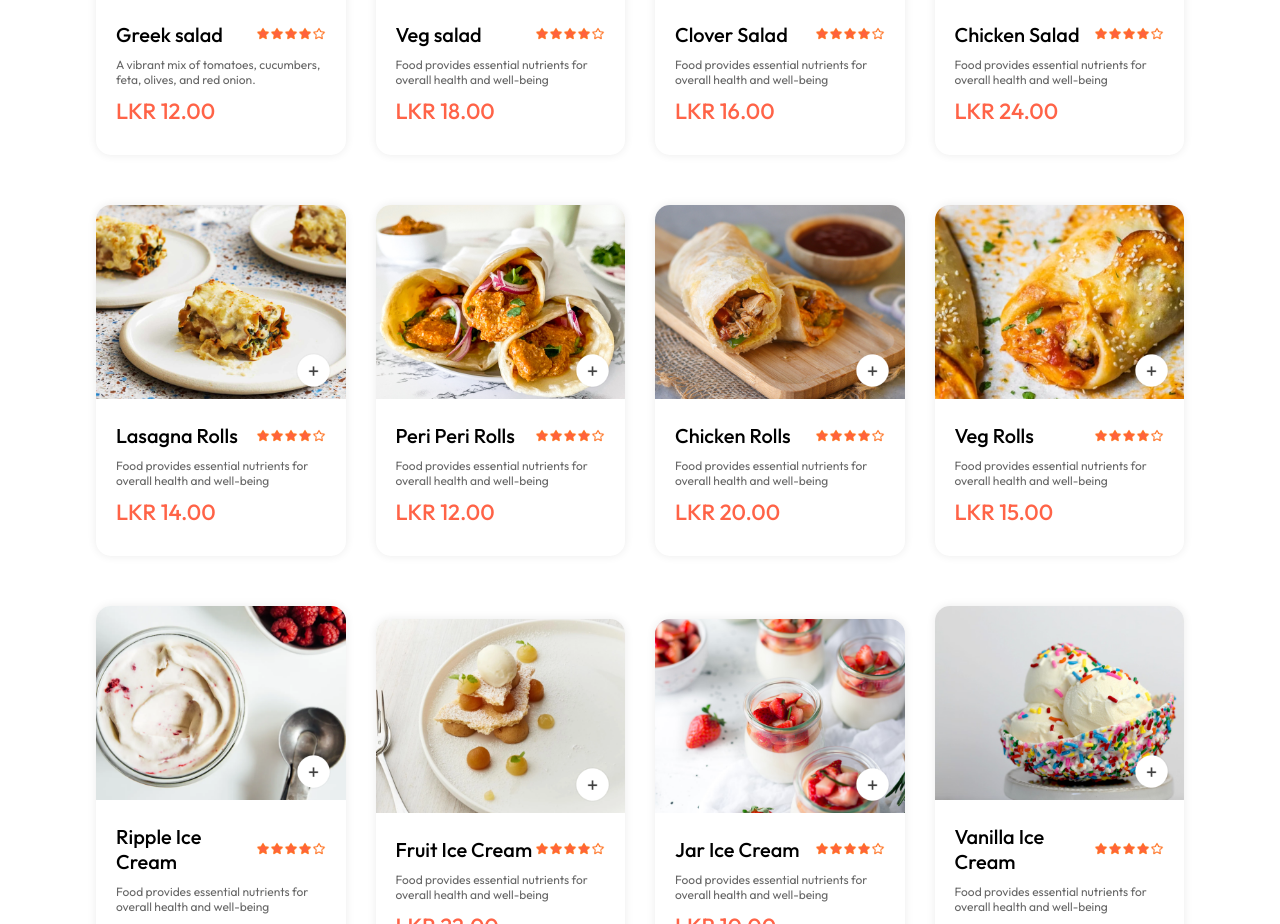
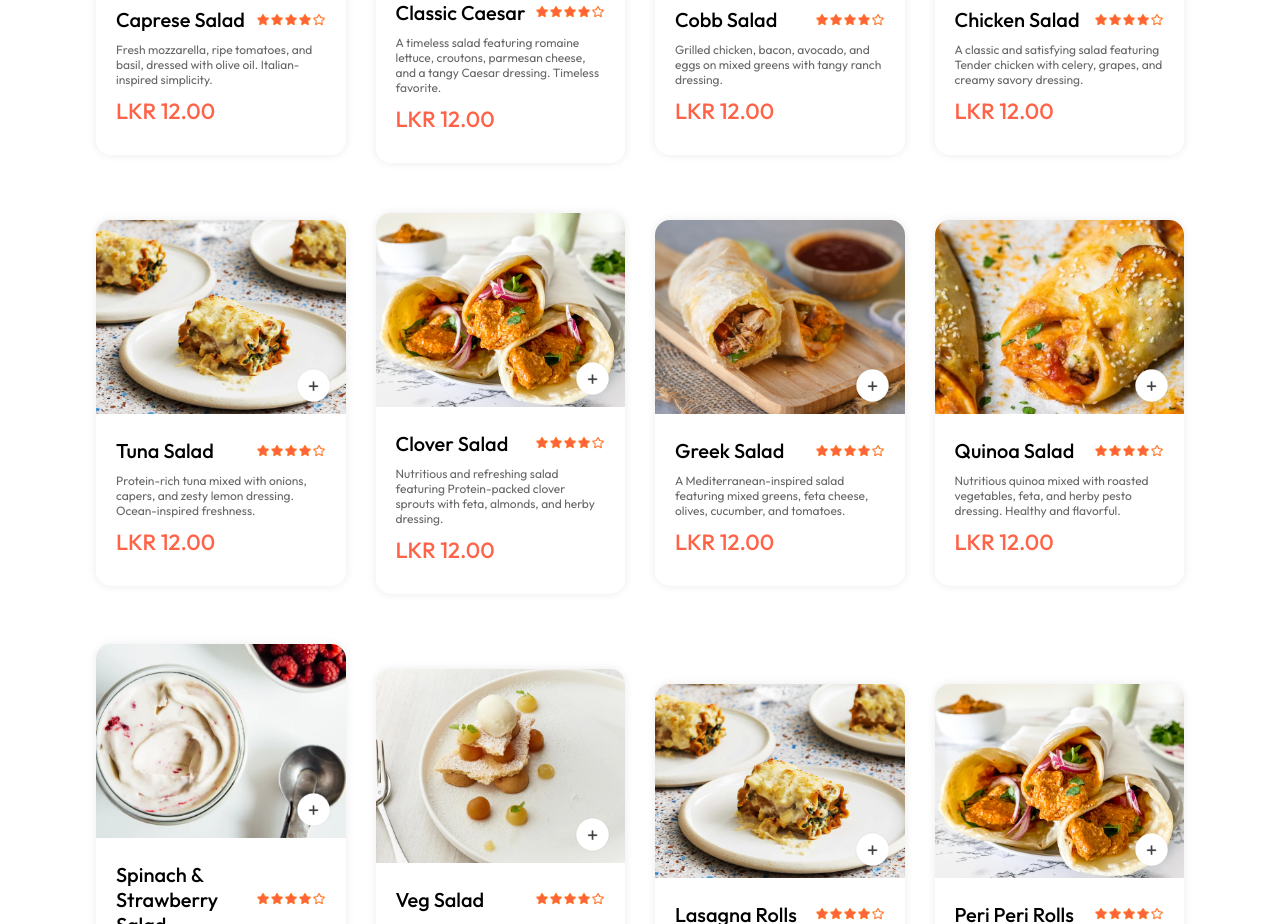
Before and after one commit to GeethakaSankalpa/Munch-Out, a React (Vite) app in the folder frontend/: page / in a window 1280 px wide. Shown: the part 1288-2212 px from the top of the page. Built offline with nearby package versions, Linux system fonts and the light colour scheme.

Commit message:
Update food items

```diff
--- a/frontend/src/assets/assets.js
+++ b/frontend/src/assets/assets.js
@@ -27,6 +27,7 @@ import food_7 from './food_7.png'
 import food_8 from './food_8.png'
 import food_9 from './food_9.png'
 import food_10 from './food_10.png'
+
 import food_11 from './food_11.png'
 import food_12 from './food_12.png'
 import food_13 from './food_13.png'
@@ -37,6 +38,7 @@ import food_17 from './food_17.png'
 import food_18 from './food_18.png'
 import food_19 from './food_19.png'
 import food_20 from './food_20.png'
+
 import food_21 from './food_21.png'
 import food_22 from './food_22.png'
 import food_23 from './food_23.png'
@@ -47,8 +49,127 @@ import food_27 from './food_27.png'
 import food_28 from './food_28.png'
 import food_29 from './food_29.png'
 import food_30 from './food_30.png'
+
 import food_31 from './food_31.png'
 import food_32 from './food_32.png'
+// import food_33 from './food_33 .png'
+// import food_34 from './food_34 .png'
+// import food_35 from './food_35 .png'
+// import food_36 from './food_36 .png'
+// import food_37 from './food_37 .png'
+// import food_38 from './food_38 .png'
+// import food_39 from './food_39 .png'
+// import food_40 from './food_40 .png'
+
+// import food_41 from './food_41 .png'
+// import food_42 from './food_42 .png'
+// import food_43 from './food_43 .png'
+// import food_44 from './food_44 .png'
+// import food_45 from './food_45 .png'
+// import food_46 from './food_46 .png'
+// import food_47 from './food_47 .png'
+// import food_48 from './food_48 .png'
+// import food_49 from './food_49 .png'
+// import food_50 from './food_50 .png'
+
+// import food_51 from './food_51 .png'
+// import food_52 from './food_52 .png'
+// import food_53 from './food_53 .png'
+// import food_54 from './food_54 .png'
+// import food_55 from './food_55 .png'
+// import food_56 from './food_56 .png'
+// import food_57 from './food_57 .png'
+// import food_58 from './food_58 .png'
+// import food_59 from './food_59 .png'
+// import food_60 from './food_60 .png'
+
+// import food_61 from './food_61 .png'
+// import food_62 from './food_62 .png'
+// import food_63 from './food_63 .png'
+// import food_64 from './food_64 .png'
+// import food_65 from './food_65 .png'
+// import food_66 from './food_66 .png'
+// import food_67 from './food_67 .png'
+// import food_68 from './food_68 .png'
+// import food_69 from './food_69 .png'
+// import food_70 from './food_70 .png'
+
+// import food_71 from './food_71 .png'
+// import food_72 from './food_72 .png'
+// import food_73 from './food_73 .png'
+// import food_74 from './food_74 .png'
+// import food_75 from './food_75 .png'
+// import food_76 from './food_76 .png'
+// import food_77 from './food_77 .png'
+// import food_78 from './food_78 .png'
+// import food_79 from './food_79 .png'
+// import food_80 from './food_80 .png'
+
+// import food_81 from './food_81 .png'
+// import food_82 from './food_82 .png'
+// import food_83 from './food_83 .png'
+// import food_84 from './food_84 .png'
+// import food_85 from './food_85 .png'
+// import food_86 from './food_86 .png'
+// import food_87 from './food_87 .png'
+// import food_88 from './food_88 .png'
+// import food_89 from './food_89 .png'
+// import food_90 from './food_90 .png'
+
+// import food_91 from './food_91 .png'
+// import food_92 from './food_92 .png'
+// import food_93 from './food_93 .png'
+// import food_94 from './food_94 .png'
+// import food_95 from './food_95 .png'
+// import food_96 from './food_96 .png'
+// import food_97 from './food_97 .png'
+// import food_98 from './food_98 .png'
+// import food_99 from './food_99 .png'
+// import food_100 from './food_100.png'
+
+// import food_101 from './food_101.png'
+// import food_102 from './food_102.png'
+// import food_103 from './food_103.png'
+// import food_104 from './food_104.png'
+// import food_105 from './food_105.png'
+// import food_106 from './food_106.png'
+// import food_107 from './food_107.png'
+// import food_108 from './food_108.png'
+// import food_109 from './food_109.png'
+// import food_110 from './food_110.png'
+
+// import food_111 from './food_111.png'
+// import food_112 from './food_112.png'
+// import food_113 from './food_113.png'
+// import food_114 from './food_114.png'
+// import food_115 from './food_115.png'
+// import food_116 from './food_116.png'
+// import food_117 from './food_117.png'
+// import food_118 from './food_118.png'
+// import food_119 from './food_119.png'
+// import food_120 from './food_120.png'
+
+// import food_121 from './food_121.png'
+// import food_122 from './food_122.png'
+// import food_123 from './food_123.png'
+// import food_124 from './food_124.png'
+// import food_125 from './food_125.png'
+// import food_126 from './food_126.png'
+// import food_127 from './food_127.png'
+// import food_128 from './food_128.png'
+// import food_129 from './food_129.png'
+// import food_130 from './food_130.png'
+
+// import food_131 from './food_131.png'
+// import food_132 from './food_132.png'
+// import food_133 from './food_133.png'
+// import food_134 from './food_134.png'
+// import food_135 from './food_135.png'
+// import food_136 from './food_136.png'
+// import food_137 from './food_137.png'
+// import food_138 from './food_138.png'
+// import food_139 from './food_139.png'
+// import food_140 from './food_140.png'
 
 import add_icon_white from './add_icon_white.png'
 import add_icon_green from './add_icon_green.png'
@@ -94,7 +215,7 @@ export const menu_list = [
         menu_image: menu_1
     },
     {
-        menu_name: "Pastry Items",
+        menu_name: "Pastry",
         menu_image: menu_2
     },
     {
@@ -148,35 +269,86 @@ export const menu_list = [
 
 export const food_list = [
     {
-        _id: "1",
-        name: "Greek salad",
-        image: food_1,
-        price: 12,
-        description: "A vibrant mix of tomatoes, cucumbers, feta, olives, and red onion.",
-        category: "Salad"
+        _id:"1",
+        name:"Caprese Salad",
+        image:food_1,
+        price:12,
+        description: "Fresh mozzarella, ripe tomatoes, and basil, dressed with olive oil. Italian-inspired simplicity.",
+        category:"Salad"
     },
     {
-        _id: "2",
-        name: "Veg salad",
-        image: food_2,
-        price: 18,
-        description: "Food provides essential nutrients for overall health and well-being",
-        category: "Salad"
-    }, {
-        _id: "3",
-        name: "Clover Salad",
-        image: food_3,
-        price: 16,
-        description: "Food provides essential nutrients for overall health and well-being",
-        category: "Salad"
-    }, {
-        _id: "4",
-        name: "Chicken Salad",
-        image: food_4,
-        price: 24,
-        description: "Food provides essential nutrients for overall health and well-being",
-        category: "Salad"
-    }, {
+        _id:"2",
+        name:"Classic Caesar",
+        image:food_2,
+        price:12,
+        description: "A timeless salad featuring romaine lettuce, croutons, parmesan cheese, and a tangy Caesar dressing. Timeless favorite.",
+        category:"Salad"
+    },
+    {
+        _id:"3",
+        name:"Cobb Salad",
+        image:food_3,
+        price:12,
+        description: "Grilled chicken, bacon, avocado, and eggs on mixed greens with tangy ranch dressing.",
+        category:"Salad"
+    },
+    {
+        _id:"4",
+        name:"Chicken Salad",
+        image:food_4,
+        price:12,
+        description: "A classic and satisfying salad featuring Tender chicken with celery, grapes, and creamy savory dressing.",
+        category:"Salad"
+    },
+    {
+        _id:"5",
+        name:"Tuna Salad",
+        image:food_5,
+        price:12,
+        description: "Protein-rich tuna mixed with onions, capers, and zesty lemon dressing. Ocean-inspired freshness.",
+        category:"Salad"
+    },
+    {
+        _id:"6",
+        name:"Clover Salad",
+        image:food_6,
+        price:12,
+        description: "Nutritious and refreshing salad featuring Protein-packed clover sprouts with feta, almonds, and herby dressing.",
+        category:"Salad"
+    },
+    {
+        _id:"7",
+        name:"Greek Salad",
+        image:food_7,
+        price:12,
+        description: "A Mediterranean-inspired salad featuring mixed greens, feta cheese, olives, cucumber, and tomatoes.",
+        category:"Salad"
+    },
+    {
+        _id:"8",
+        name:"Quinoa Salad",
+        image:food_8,
+        price:12,
+        description: "Nutritious quinoa mixed with roasted vegetables, feta, and herby pesto dressing. Healthy and flavorful.",
+        category:"Salad"
+    },
+    {
+        _id:"9",
+        name:"Spinach & Strawberry Salad",
+        image:food_9,
+        price:12,
+        description: " Sweet and savory surprise featuring baby spinach, sliced strawberries, crumbled feta cheese, and a balsamic vinaigrette.",
+        category:"Salad"
+    },
+    {
+        _id:"10",
+        name:"Veg Salad",
+        image:food_10,
+        price:12,
+        description: "A vibrant and refreshing salad featuring Fresh mix of colorful vegetables with crunchy nuts and vinaigrette.",
+        category:"Salad"
+    },
+    {
         _id: "5",
         name: "Lasagna Rolls",
         image: food_5,
```
